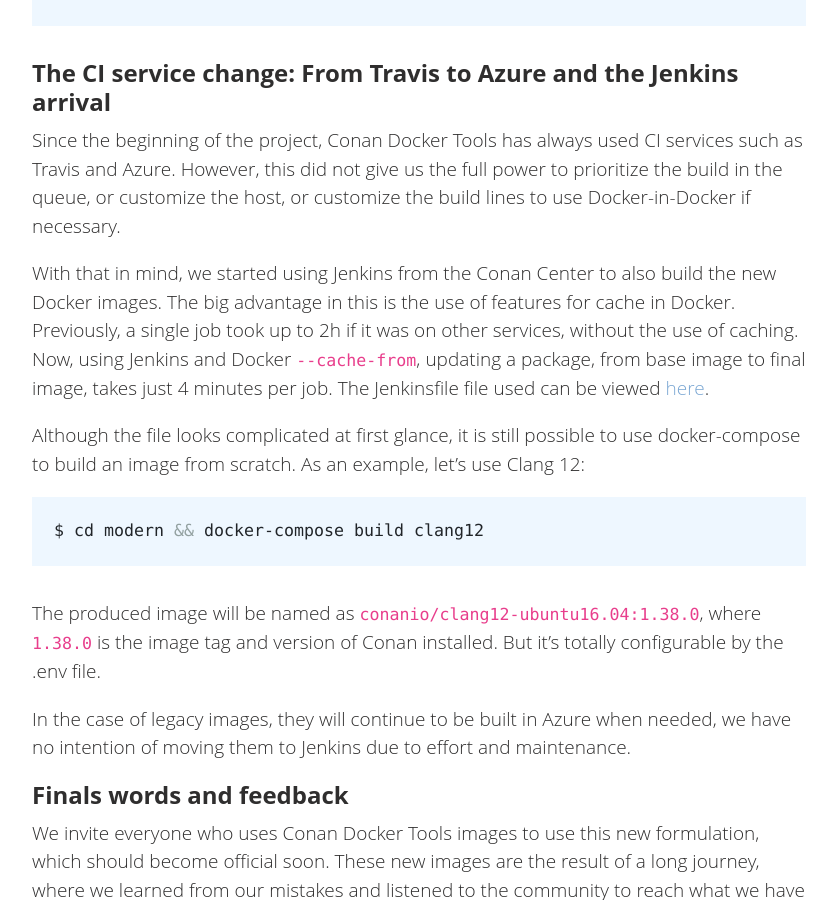
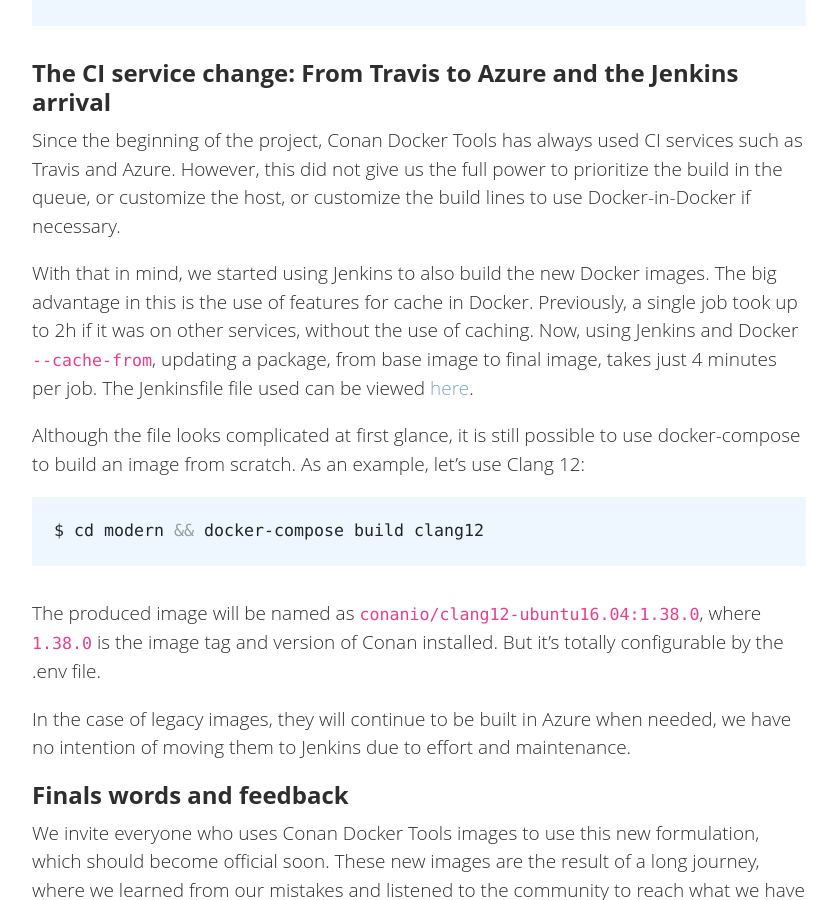
Before and after one commit to conan-io/conan-io.github.io, a Jekyll site: the page built from _posts/2021-07-21-Modern-docker-images.markdown, in a window 1280 px wide and 900 px high, scrolled down 8875 px. Shown: the whole window, without its empty margins (20-857 px from the left). Built offline with Jekyll 4.4.1, drawn with Linux system fonts in a browser that asks for light colours; comment, search, counter and statistics services are not loaded.

Commit message:
Update _posts/2021-07-21-Modern-docker-images.markdown
Co-authored-by: Javier G. Sogo <jgsogo@gmail.com>

```diff
--- a/_posts/2021-07-21-Modern-docker-images.markdown
+++ b/_posts/2021-07-21-Modern-docker-images.markdown
@@ -317,7 +317,7 @@ Since the beginning of the project, Conan Docker Tools has always used CI servic
 this did not give us the full power to prioritize the build in the queue, or customize the host, or customize the build
 lines to use Docker-in-Docker if necessary.
 
-With that in mind, we started using Jenkins from the Conan Center to also build the new Docker images. The big
+With that in mind, we started using Jenkins to also build the new Docker images. The big
 advantage in this is the use of features for cache in Docker. Previously, a single job took up to 2h if it was on other
 services, without the use of caching. Now, using Jenkins and Docker ``--cache-from``, updating a package, from base
 image to final image, takes just 4 minutes per job. The Jenkinsfile file used can be viewed
```
